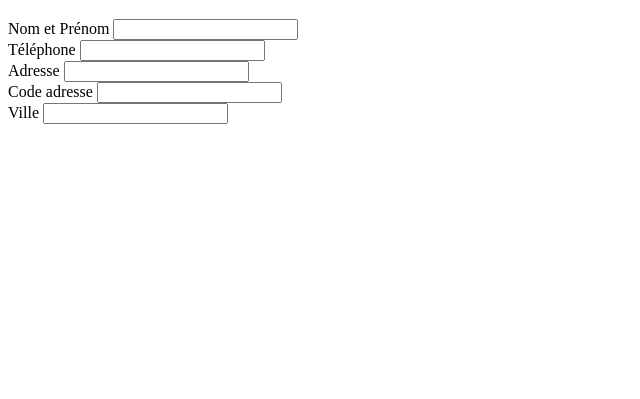
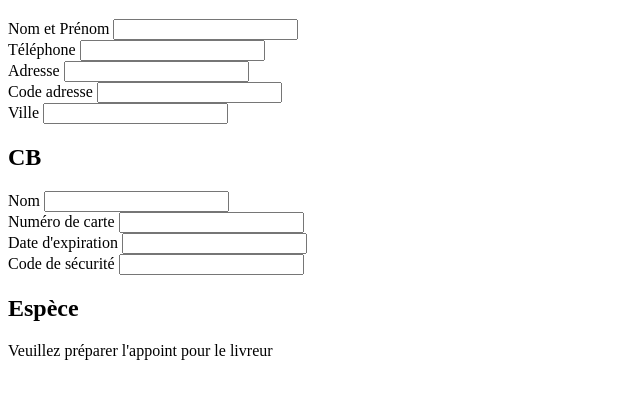
Before and after one commit to ColasRblr/restaurant-order, a plain HTML site: page pagepaiement.html in a window 1280 px wide. Shown: the part 61-460 px from the top of the page, without its empty margins (0-640 px from the left). Drawn offline with Linux system fonts and the light colour scheme.

Commit message:
update file

```diff
--- a/pagepaiement.html
+++ b/pagepaiement.html
@@ -5,12 +5,12 @@
     <meta charset="UTF-8">
     <meta http-equiv="X-UA-Compatible" content="IE=edge">
     <meta name="viewport" content="width=device-width, initial-scale=1.0">
-    <title>Document</title>
+    <title>Paiement</title>
 </head>
 
 <body>
     <h1>Procéder au paiement de votre commande</h1>
-    <div class="contact">
+    <section class="contact">
         <div>
             <label name="name">Nom et Prénom</label>
             <input type="text" id="name">
@@ -31,7 +31,32 @@
             <label name="city">Ville</label>
             <input type="text" id="city">
         </div>
-    </div>
+    </section>
+    <section class="paiement">
+        <div class="option1">
+            <h1>CB</h1>
+            <div>
+                <label name="namecb">Nom</label>
+                <input type="text" id="namecb">
+            </div>
+            <div>
+                <label name="numberCard">Numéro de carte</label>
+                <input type="text" id="numberCard">
+            </div>
+            <div>
+                <label name="dateExpiration">Date d'expiration</label>
+                <input type="text" id="dateExpiration">
+            </div>
+            <div>
+                <label name="security">Code de sécurité</label>
+                <input type="text" id="security">
+            </div>
+        </div>
+        <div class="option2">
+            <h1>Espèce</h1>
+            <p>Veuillez préparer l'appoint pour le livreur</p>
+        </div>
+    </section>
 </body>
 
 </html>
```
